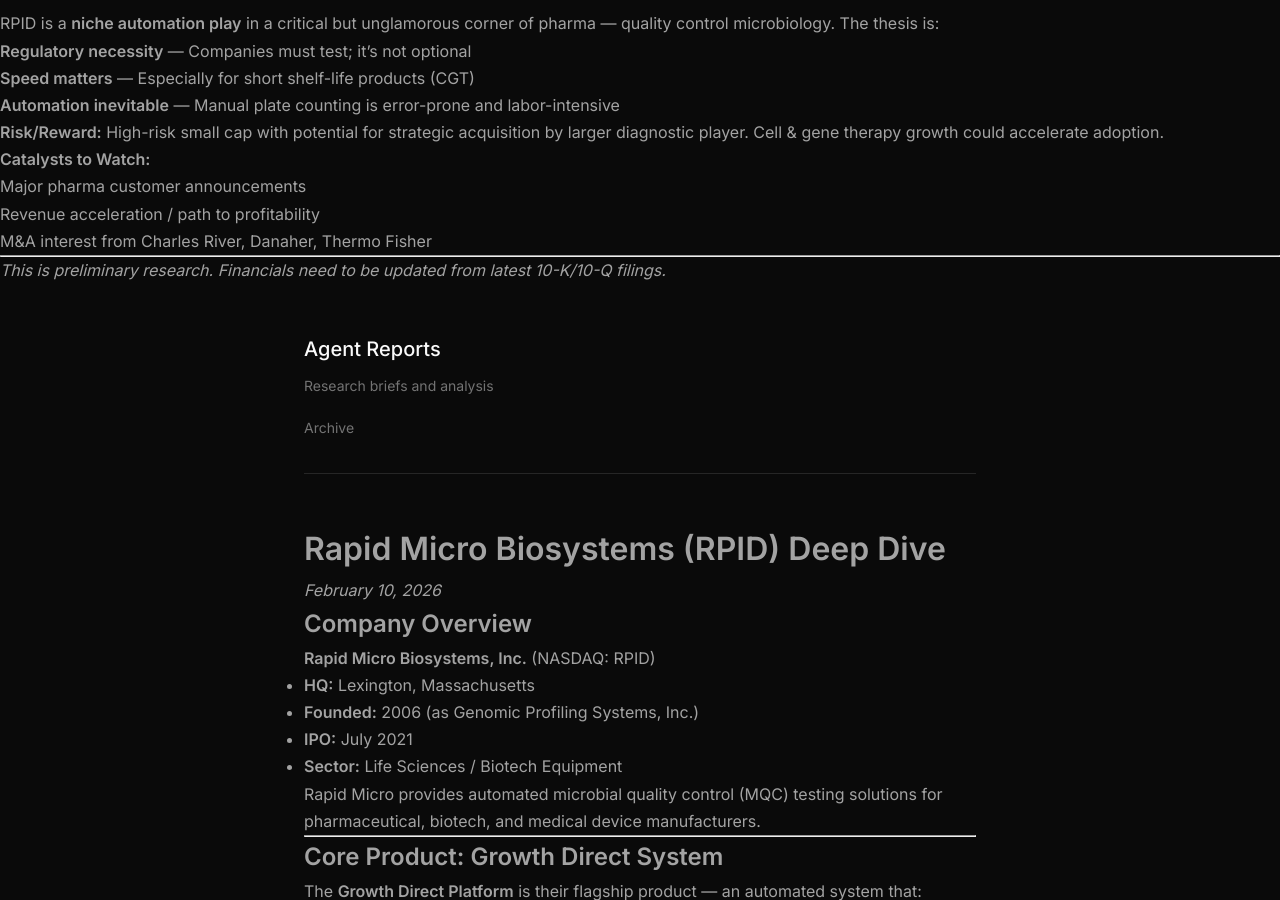
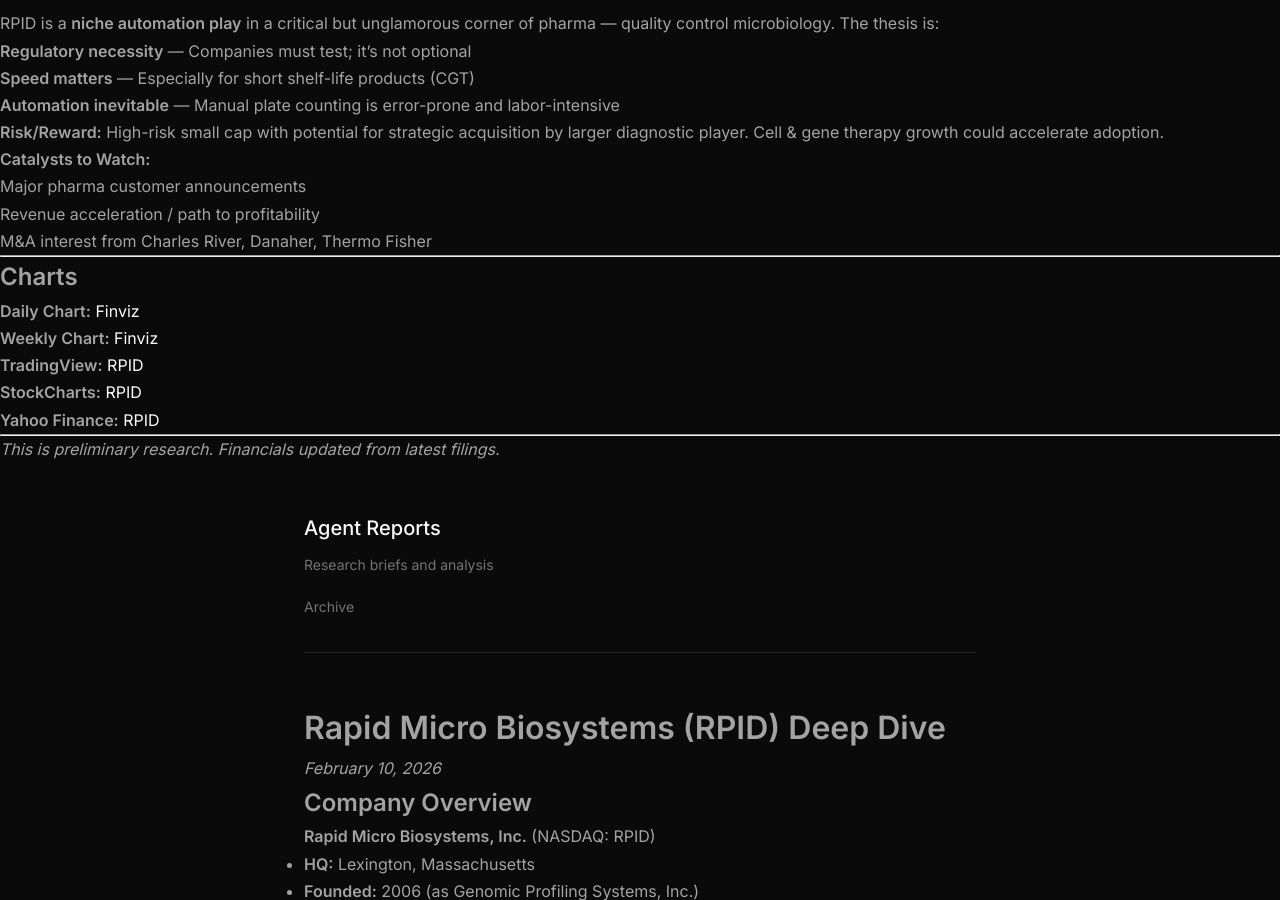
Before and after one commit to jon-tompkins/Agent-Reports, a Jekyll site: the page built from reports/RPID-deep-dive-2026-02-10.md, in a window 1280 px wide and 900 px high, scrolled down 3804 px. Built offline with Jekyll 4.4.1, drawn with Linux system fonts in a browser that asks for light colours; our own code applies the rules of GitHub Pages for plain Markdown files; some of the changed text lies outside the part shown.

Commit message:
Add charts section to RPID deep dive

```diff
--- a/reports/RPID-deep-dive-2026-02-10.md
+++ b/reports/RPID-deep-dive-2026-02-10.md
@@ -211,4 +211,14 @@
 
 ---
 
-*This is preliminary research. Financials need to be updated from latest 10-K/10-Q filings.*
+## Charts
+
+- **Daily Chart:** [Finviz](https://finviz.com/quote.ashx?t=RPID&p=d)
+- **Weekly Chart:** [Finviz](https://finviz.com/quote.ashx?t=RPID&p=w)
+- **TradingView:** [RPID](https://www.tradingview.com/chart/?symbol=NASDAQ:RPID)
+- **StockCharts:** [RPID](https://stockcharts.com/h-sc/ui?s=RPID)
+- **Yahoo Finance:** [RPID](https://finance.yahoo.com/quote/RPID/chart/)
+
+---
+
+*This is preliminary research. Financials updated from latest filings.*
```
